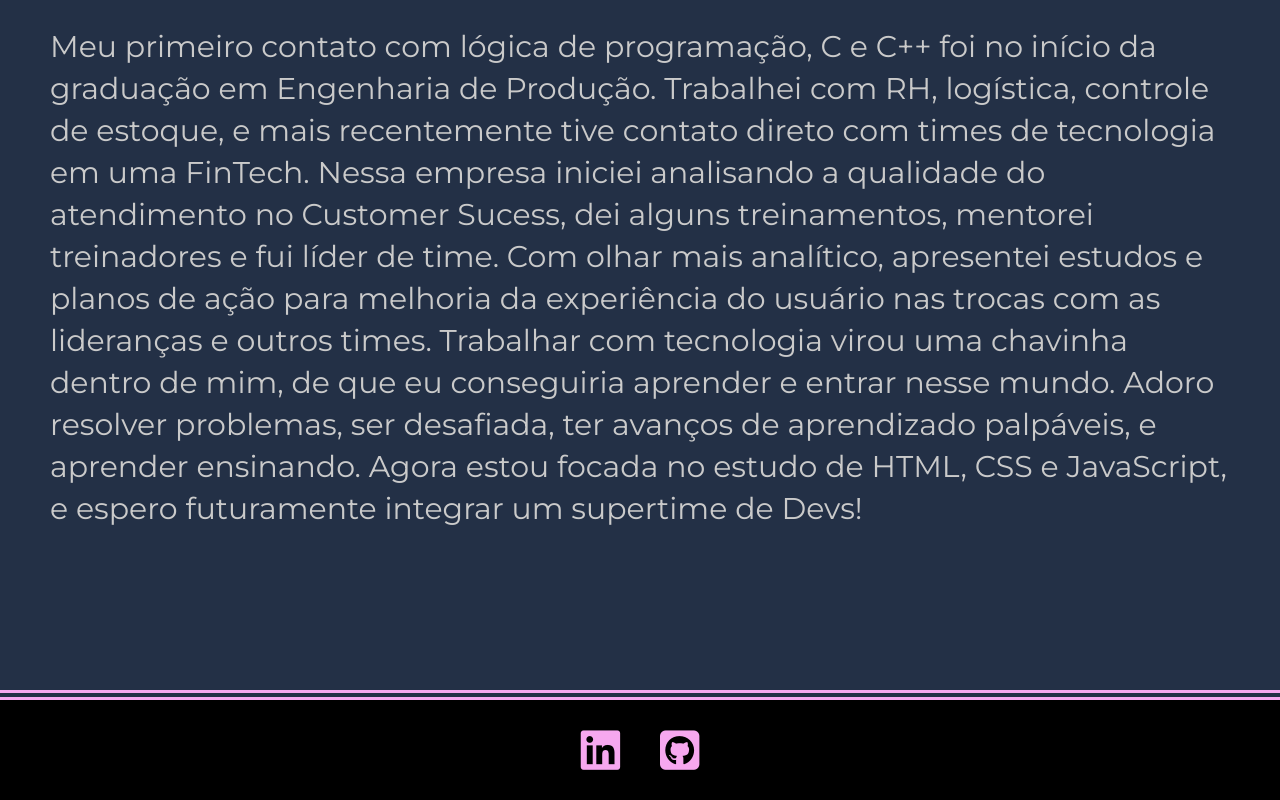
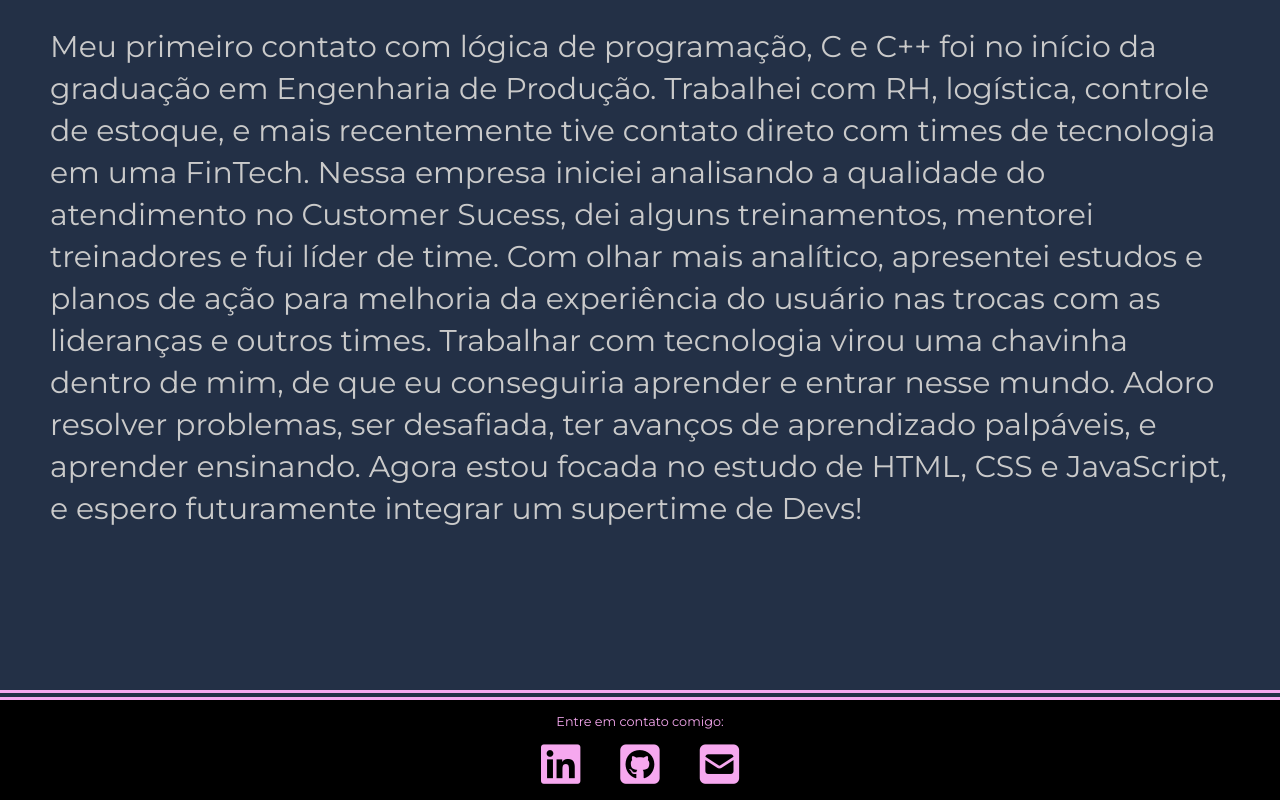
Before and after one commit to danicaus/danicaus.github.io, a plain HTML site: page index.html in a window 1280 px wide. Shown: the part 2424-3224 px from the top of the page. Drawn offline with Linux system fonts and the light colour scheme.

Commit message:
Add email and text to footer

```diff
--- a/css/components/main-footer.css
+++ b/css/components/main-footer.css
@@ -1,11 +1,27 @@
 .main-footer {
     display: flex;
-    justify-content: center;
+    flex-direction: column;
     align-items: center;
     height: 100px;
     width: 100%;
     background-color: var(--color-black-first);
     border: none;
+    padding: 1rem 0;
+    box-sizing: border-box;
+}
+
+.main-footer p {
+    color: var(--color-first);
+    font-family: var(--font-body);
+    font-size: 0.8rem;
+    margin-bottom: 0.8rem;
+}
+
+.main-footer div {
+    display: flex;
+    justify-content: center;
+    align-items: center;
+
 }
 
 .main-footer .footer-logo{
--- a/index.html
+++ b/index.html
@@ -174,8 +174,12 @@
         </section>
     </main>
     <footer class="main-footer">
-        <a class="footer-logo fab fa-linkedin" href="https://www.linkedin.com/in/danielacaus/" target="_blank"></a>
-        <a class="footer-logo fab fa-github-square" href="https://github.com/danicaus" target="_blank"></a>
+        <p>Entre em contato comigo:</p>
+        <div>
+            <a class="footer-logo fab fa-linkedin" href="https://www.linkedin.com/in/danielacaus/" target="_blank"></a>
+            <a class="footer-logo fab fa-github-square" href="https://github.com/danicaus" target="_blank"></a>
+            <a class="footer-logo fas fa-envelope-square" href="mailto:danicaus.br@gmail.com" target="_blank"></a>
+        </div>
     </footer>
     <script src="./scripts/main.js"></script>
 </body>
```
